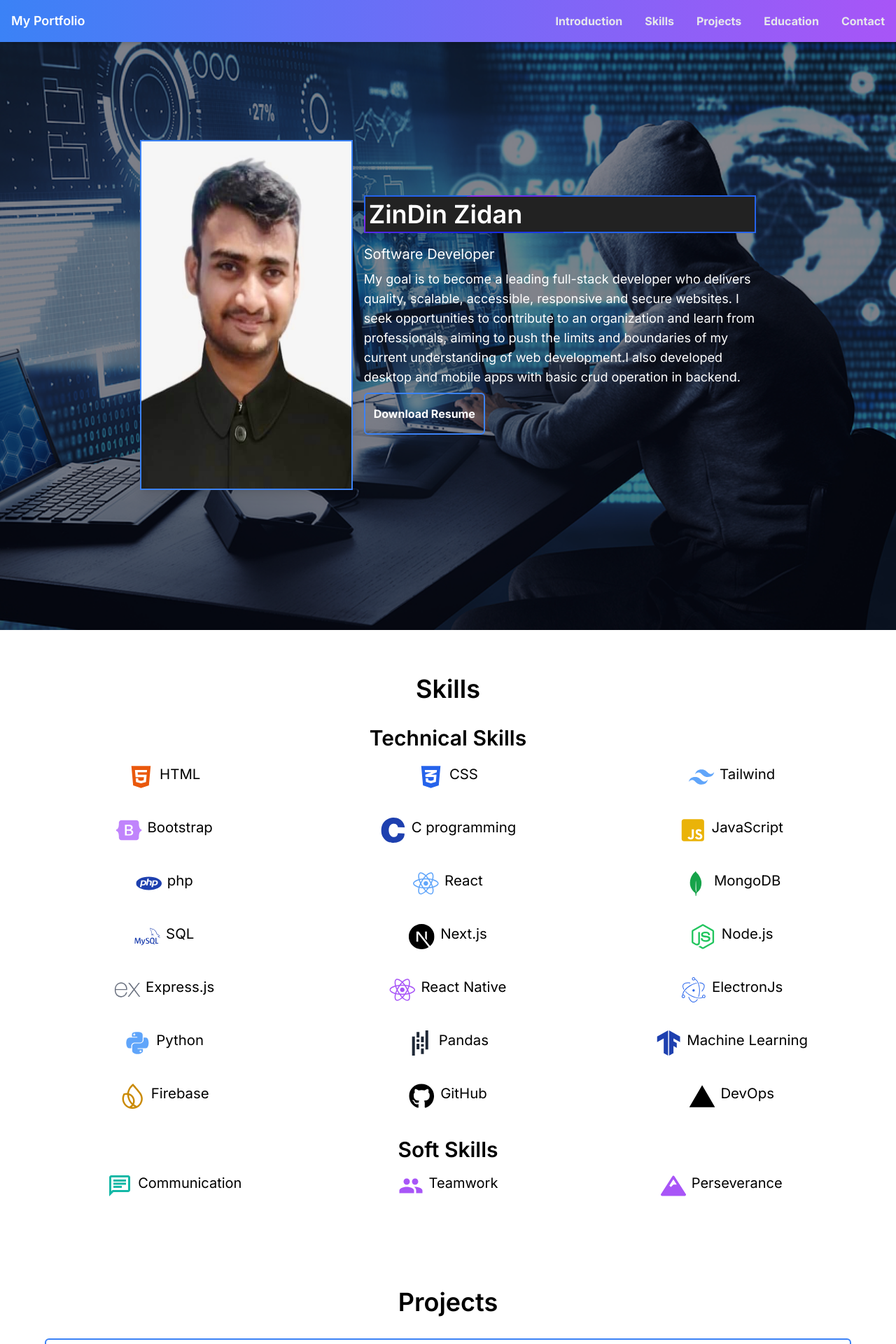
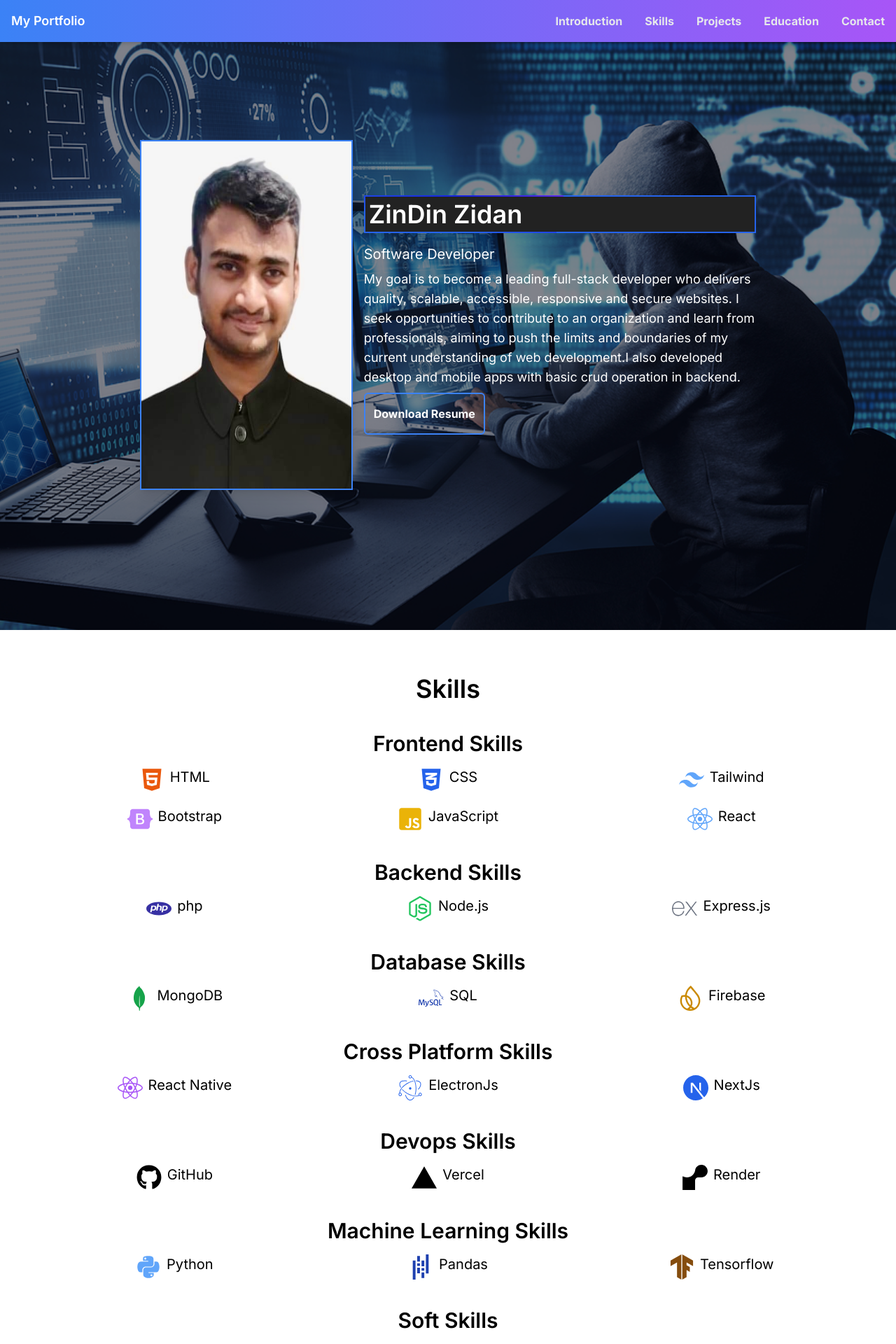
Before and after one commit to mzidan132/REACT_PROJECTS, a Next.js app in the folder PortfolioNextJs/: page / in a window 1280 px wide. Shown: the top 1920 px of the page at 70% size. Built offline with nearby package versions, Linux system fonts and the light colour scheme.

Commit message:
Add files via upload

```diff
--- a/PortfolioNextJs/package.json
+++ b/PortfolioNextJs/package.json
@@ -10,6 +10,7 @@
   },
   "dependencies": {
     "@emailjs/browser": "^4.3.3",
+    "aos": "^2.3.4",
     "emailjs": "^4.0.3",
     "framer-motion": "^11.5.4",
     "next": "14.2.4",
--- a/PortfolioNextJs/src/app/globals.css
+++ b/PortfolioNextJs/src/app/globals.css
@@ -5,21 +5,6 @@
 html{
     scroll-behavior: smooth;
 }
- .faded{
-    transition:0.1s;
-    animation:fadeIn 2s;
-  }
-  @keyframes fadeIn {
-    0% {
-      opacity: 0;
-    }
-    50% {
-      opacity: 0.5;
-    }
-    100%{
-      opacity:1;
-    }
-  }
 .card .inner {
     padding: 5px;
     background: #222;
@@ -89,7 +74,7 @@ html{
   .slide-in-text {
     transform: translateX(-100%);
     opacity: 0;
-    transition: transform 0.5s ease-out, opacity 1s ease-out;
+    transition: transform 0.3s ease-out, opacity 0.2s ease-out;
   }
 
   .slide-in-text-loaded {
@@ -114,3 +99,24 @@ html{
     transition: transform 2s ease-in-out;
     animation: increaseTextWidth 2s ease-in-out infinite;
   }
+
+  .faded{
+    transition:0.1s;
+    animation:fadeIn 2s;
+  }
+  @keyframes fadeIn {
+    0% {
+      opacity: 0;
+    }
+    50% {
+      opacity: 0.5;
+    }
+    100%{
+      opacity:1;
+    }
+  }
+  .anim{
+    width: 80%;
+    margin:10px auto;
+    background-color:blue
+  }
--- a/PortfolioNextJs/src/app/page.js
+++ b/PortfolioNextJs/src/app/page.js
@@ -5,7 +5,6 @@ import Header from "@/components/Header";
 import Introduction from "@/components/Introduction";
 import Projects from "@/components/Projects";
 import Skills from "@/components/skills";
-
 
 export default function Home() {
   return (
--- a/PortfolioNextJs/src/components/Header.jsx
+++ b/PortfolioNextJs/src/components/Header.jsx
@@ -32,7 +32,6 @@ function Header() {
         <div className="md:hidden mt-2 space-y-2 bg-gradient-to-r from-blue-500 to-purple-500 p-4 rounded-lg shadow-lg">
           <a href="#introduction" onClick={() => setIsOpen(false)} className="block px-4 py-2 text-gray-200 hover:text-white transition duration-300">Introduction</a>
           <a href="#skills" onClick={() => setIsOpen(false)} className="block px-4 py-2 text-gray-200 hover:text-white transition duration-300">Skills</a>
-          <a href="#experience" onClick={() => setIsOpen(false)} className="block px-4 py-2 text-gray-200 hover:text-white transition duration-300">Experience</a>
           <a href="#projects" onClick={() => setIsOpen(false)} className="block px-4 py-2 text-gray-200 hover:text-white transition duration-300">Projects</a>
           <a href="#education" onClick={() => setIsOpen(false)} className="block px-4 py-2 text-gray-200 hover:text-white transition duration-300">Education</a>
           <a href="#contact" onClick={() => setIsOpen(false)} className="block px-4 py-2 text-gray-200 hover:text-white transition duration-300">Contact</a>
--- a/PortfolioNextJs/src/components/Introduction.jsx
+++ b/PortfolioNextJs/src/components/Introduction.jsx
@@ -11,15 +11,16 @@ function Introduction() {
       document.querySelector('.slide-in-text').classList.add('slide-in-text-loaded');
     }, 1000); // 1-second delay
   }, []);
+
   return (
     <section id="introduction" className="relative bg-cover bg-center p-16 md:p-[200px] flex flex-col md:flex-row items-center justify-around mx-auto" style={{ backgroundImage: `url(bg.jpg)` }}>
       <div className='absolute top-0 right-0 left-0 bottom-0 bg-slate-950 opacity-50 z-20'>
       </div>
-      <div className="faded mb-6 md:mb-0 z-30 relative">
+      <div className="mb-6 md:mb-0 z-30 relative faded">
         <img
           src="pic-1.jpg"
           alt="Profile"
-          className="w-32 h-32 md:w-[400px] cursor-pointer transform hover:scale-105 transition duration-300 md:h-[500px] border-2 border-solid border-blue-500 shadow-lg mx-auto"
+          className="w-32 h-32 md:w-[400px] cursor-pointer md:h-[500px] border-2 border-solid border-blue-500 shadow-lg mx-auto"
         />
       </div>
       <div className="text-center md:text-left md:ml-4 relative z-30 text-white">
--- /dev/null
+++ b/PortfolioNextJs/src/components/onscroll.jsx
@@ -0,0 +1,20 @@
+"use client"
+import React from 'react';
+import {useEffect} from 'react'
+import AOS from 'aos'
+import 'aos/dist/aos.css'
+const Onscroll = () =>{
+  useEffect(()=>{
+    AOS.init({duration:2000})
+  },[])
+  return(
+    <>
+
+    <div data-aos="fade-right">
+      <div style={{width:90,backgroundColor:'red'}}></div>
+    </div>
+    <div style={{width:90,backgroundColor:'red'}}></div>
+    </>
+  );
+}
+export default Onscroll
--- /dev/null
+++ b/PortfolioNextJs/src/components/skills - Copy.jsx
@@ -0,0 +1,75 @@
+"use client";
+import React from 'react';
+import { FaHtml5, FaCss3Alt, FaJsSquare, FaReact, FaNodeJs, FaPython, FaGitAlt, FaGithub,FaMountain } from 'react-icons/fa';
+import { SiMongodb,SiElectron, SiNextdotjs, SiExpress, SiPandas, SiFirebase, SiC, SiTailwindcss,SiVercel,SiTensorflow, SiBootstrap, SiPhp, SiMysql } from 'react-icons/si';
+import { MdPeople, MdOutlineChat } from 'react-icons/md';
+
+function Skills() {
+  const technicalSkills = [
+    { name: 'HTML', icon: <FaHtml5 className="text-orange-600" /> },
+    { name: 'CSS', icon: <FaCss3Alt className="text-blue-600" /> },
+    { name: 'Tailwind', icon: <SiTailwindcss className="text-blue-400" /> },
+    {name:'Bootstrap',icon:<SiBootstrap className="text-purple-400" />},
+    { name: 'C programming', icon: <SiC className="text-blue-800" /> },
+    { name: 'JavaScript', icon: <FaJsSquare className="text-yellow-500" /> },
+    { name: 'php', icon: <SiPhp className="text-blue-800" /> },
+    { name: 'React', icon: <FaReact className="text-blue-400" /> },
+    { name: 'MongoDB', icon: <SiMongodb className="text-green-600" /> },
+    { name: 'SQL', icon: <SiMysql className="text-blue-800" /> },
+    { name: 'Next.js', icon: <SiNextdotjs className="text-black" /> },
+    { name: 'Node.js', icon: <FaNodeJs className="text-green-500" /> },
+    { name: 'Express.js', icon: <SiExpress className="text-gray-500" /> },
+    { name: 'React Native', icon: <FaReact className="text-purple-500" /> },
+    { name: 'ElectronJs', icon: <SiElectron className="text-blue-600" /> },
+    { name: 'Python', icon: <FaPython className="text-blue-400" /> },
+    { name: 'Pandas', icon: <SiPandas className="text-gray-800" /> },
+    { name: 'Machine Learning', icon: <SiTensorflow className="text-blue-800" /> },
+    { name: 'Firebase', icon: <SiFirebase className="text-yellow-600" /> },
+
+    { name: 'GitHub', icon: <FaGithub className="text-black" /> },
+    { name: 'DevOps', icon: <SiVercel className="text-grey-500" /> },
+  ];
+
+  const softSkills = [
+    { name: 'Communication', icon: <MdOutlineChat className="text-teal-500" /> },
+    { name: 'Teamwork', icon: <MdPeople className="text-purple-500" /> },
+    { name: 'Perseverance', icon: <FaMountain className="text-purple-500" /> }
+
+  ];
+
+  return (
+    <section id="skills" className="p-8 md:p-16  mx-auto">
+      <h2 className="text-3xl md:text-4xl font-semibold mb-8 text-center">Skills</h2>
+      <h3 className="text-2xl md:text-3xl font-semibold mb-4 text-center">Technical Skills</h3>
+      <div className="grid grid-cols-2 md:grid-cols-3 gap-10 mt-5 place-items-center skill-text">
+        {technicalSkills.map((skill, index) => (
+          <div key={index} className="">
+            <div className="">
+              <div className="text-4xl flex">
+                {skill.icon}
+                <p className="ml-2 text-lg md:text-xl">{skill.name}</p>
+              </div>
+
+            </div>
+          </div>
+        ))}
+      </div>
+      <h3 className="text-2xl md:text-3xl font-semibold mb-4 text-center mt-10">Soft Skills</h3>
+      <div className="grid grid-cols-2 md:grid-cols-3 gap-5 place-items-center">
+        {softSkills.map((skill, index) => (
+          <div key={index} className="">
+            <div className="">
+              <div className="text-4xl flex">
+                {skill.icon}
+                <p className="ml-2 text-lg md:text-xl">{skill.name}</p>
+              </div>
+
+            </div>
+          </div>
+        ))}
+      </div>
+    </section>
+  );
+}
+
+export default Skills;
--- a/PortfolioNextJs/src/components/skills.jsx
+++ b/PortfolioNextJs/src/components/skills.jsx
@@ -1,34 +1,54 @@
 "use client";
 import React from 'react';
+import {useEffect} from 'react'
+import AOS from 'aos'
+import 'aos/dist/aos.css'
 import { FaHtml5, FaCss3Alt, FaJsSquare, FaReact, FaNodeJs, FaPython, FaGitAlt, FaGithub,FaMountain } from 'react-icons/fa';
-import { SiMongodb,SiElectron, SiNextdotjs, SiExpress, SiPandas, SiFirebase, SiC, SiTailwindcss,SiVercel,SiTensorflow, SiBootstrap, SiPhp, SiMysql } from 'react-icons/si';
+import { SiMongodb,SiElectron, SiNextdotjs, SiExpress, SiPandas, SiFirebase, SiRender, SiTailwindcss,SiVercel,SiTensorflow, SiBootstrap, SiPhp, SiMysql } from 'react-icons/si';
 import { MdPeople, MdOutlineChat } from 'react-icons/md';
 
 function Skills() {
-  const technicalSkills = [
+  useEffect(()=>{
+    AOS.init({duration:500})
+  },[])
+
+  const frontendSkills = [
     { name: 'HTML', icon: <FaHtml5 className="text-orange-600" /> },
     { name: 'CSS', icon: <FaCss3Alt className="text-blue-600" /> },
     { name: 'Tailwind', icon: <SiTailwindcss className="text-blue-400" /> },
     {name:'Bootstrap',icon:<SiBootstrap className="text-purple-400" />},
-    { name: 'C programming', icon: <SiC className="text-blue-800" /> },
     { name: 'JavaScript', icon: <FaJsSquare className="text-yellow-500" /> },
-    { name: 'php', icon: <SiPhp className="text-blue-800" /> },
     { name: 'React', icon: <FaReact className="text-blue-400" /> },
+  ];
+
+  const backendSkills = [
+    { name: 'php', icon: <SiPhp className="text-indigo-800" /> },
+    { name: 'Node.js', icon: <FaNodeJs className="text-green-500" /> },
+    { name: 'Express.js', icon: <SiExpress className="text-gray-500" /> },
+  ];
+
+  const mlSkills=[
+    { name: 'Python', icon: <FaPython className="text-blue-400" /> },
+    { name: 'Pandas', icon: <SiPandas className="text-blue-800" /> },
+    { name: 'Tensorflow', icon: <SiTensorflow className="text-yellow-800" /> },
+  ];
+
+  const crossplatformSkills=[
+    { name: 'React Native', icon: <FaReact className="text-purple-500" /> },
+    { name: 'ElectronJs', icon: <SiElectron className="text-blue-600" /> },
+    { name: 'NextJs', icon: <SiNextdotjs className="text-blue-600" /> },
+  ];
+
+  const dbSkills=[
     { name: 'MongoDB', icon: <SiMongodb className="text-green-600" /> },
     { name: 'SQL', icon: <SiMysql className="text-blue-800" /> },
-    { name: 'Next.js', icon: <SiNextdotjs className="text-black" /> },
-    { name: 'Node.js', icon: <FaNodeJs className="text-green-500" /> },
-    { name: 'Express.js', icon: <SiExpress className="text-gray-500" /> },
-    { name: 'React Native', icon: <FaReact className="text-purple-500" /> },
-    { name: 'ElectronJs', icon: <SiElectron className="text-blue-600" /> },
-    { name: 'Python', icon: <FaPython className="text-blue-400" /> },
-    { name: 'Pandas', icon: <SiPandas className="text-gray-800" /> },
-    { name: 'Machine Learning', icon: <SiTensorflow className="text-blue-800" /> },
     { name: 'Firebase', icon: <SiFirebase className="text-yellow-600" /> },
-
+  ]
+  const devopsSkills=[
     { name: 'GitHub', icon: <FaGithub className="text-black" /> },
-    { name: 'DevOps', icon: <SiVercel className="text-grey-500" /> },
-  ];
+    { name: 'Vercel', icon: <SiVercel className="text-grey-500" /> },
+    { name: 'Render', icon: <SiRender /> },
+  ]
 
   const softSkills = [
     { name: 'Communication', icon: <MdOutlineChat className="text-teal-500" /> },
@@ -40,9 +60,10 @@ function Skills() {
   return (
     <section id="skills" className="p-8 md:p-16  mx-auto">
       <h2 className="text-3xl md:text-4xl font-semibold mb-8 text-center">Skills</h2>
-      <h3 className="text-2xl md:text-3xl font-semibold mb-4 text-center">Technical Skills</h3>
-      <div className="grid grid-cols-2 md:grid-cols-3 gap-10 mt-5 place-items-center skill-text">
-        {technicalSkills.map((skill, index) => (
+
+      <h3 className="text-2xl md:text-3xl font-semibold mb-4 text-center mt-10">Frontend Skills</h3>
+      <div className="grid grid-cols-1 md:grid-cols-3 gap-5 place-items-center" data-aos="zoom-in">
+        {frontendSkills.map((skill, index) => (
           <div key={index} className="">
             <div className="">
               <div className="text-4xl flex">
@@ -54,8 +75,84 @@ function Skills() {
           </div>
         ))}
       </div>
+
+      <h3 className="text-2xl md:text-3xl font-semibold mb-4 text-center mt-10">Backend Skills</h3>
+      <div className="grid grid-cols-1 md:grid-cols-3 gap-5 place-items-center" data-aos="zoom-in">
+        {backendSkills.map((skill, index) => (
+          <div key={index} className="">
+            <div className="">
+              <div className="text-4xl flex">
+                {skill.icon}
+                <p className="ml-2 text-lg md:text-xl">{skill.name}</p>
+              </div>
+
+            </div>
+          </div>
+        ))}
+      </div>
+
+      <h3 className="text-2xl md:text-3xl font-semibold mb-4 text-center mt-10">Database Skills</h3>
+      <div className="grid grid-cols-1 md:grid-cols-3 gap-5 place-items-center" data-aos="zoom-in">
+        {dbSkills.map((skill, index) => (
+          <div key={index} className="">
+            <div className="">
+              <div className="text-4xl flex">
+                {skill.icon}
+                <p className="ml-2 text-lg md:text-xl">{skill.name}</p>
+              </div>
+
+            </div>
+          </div>
+        ))}
+      </div>
+
+      <h3 className="text-2xl md:text-3xl font-semibold mb-4 text-center mt-10">Cross Platform Skills</h3>
+      <div className="grid grid-cols-1 md:grid-cols-3 gap-5 place-items-center" data-aos="zoom-in">
+        {crossplatformSkills.map((skill, index) => (
+          <div key={index} className="">
+            <div className="">
+              <div className="text-4xl flex">
+                {skill.icon}
+                <p className="ml-2 text-lg md:text-xl">{skill.name}</p>
+              </div>
+
+            </div>
+          </div>
+        ))}
+      </div>
+
+      <h3 className="text-2xl md:text-3xl font-semibold mb-4 text-center mt-10">Devops Skills</h3>
+      <div className="grid grid-cols-1 md:grid-cols-3 gap-5 place-items-center" data-aos="zoom-in">
+        {devopsSkills.map((skill, index) => (
+          <div key={index} className="">
+            <div className="">
+              <div className="text-4xl flex">
+                {skill.icon}
+                <p className="ml-2 text-lg md:text-xl">{skill.name}</p>
+              </div>
+
+            </div>
+          </div>
+        ))}
+      </div>
+
+      <h3 className="text-2xl md:text-3xl font-semibold mb-4 text-center mt-10">Machine Learning Skills</h3>
+      <div className="grid grid-cols-1 md:grid-cols-3 gap-5 place-items-center" data-aos="zoom-in">
+        {mlSkills.map((skill, index) => (
+          <div key={index} className="">
+            <div className="">
+              <div className="text-4xl flex">
+                {skill.icon}
+                <p className="ml-2 text-lg md:text-xl">{skill.name}</p>
+              </div>
+
+            </div>
+          </div>
+        ))}
+      </div>
+
       <h3 className="text-2xl md:text-3xl font-semibold mb-4 text-center mt-10">Soft Skills</h3>
-      <div className="grid grid-cols-2 md:grid-cols-3 gap-5 place-items-center">
+      <div className="grid grid-cols-1 md:grid-cols-3 gap-5 place-items-center" data-aos="zoom-in">
         {softSkills.map((skill, index) => (
           <div key={index} className="">
             <div className="">
--- a/PortfolioNextJs/tailwind.config.js
+++ b/PortfolioNextJs/tailwind.config.js
@@ -17,6 +17,14 @@ module.exports = {
         '103': '1.03',  // Adding a custom scale value of 103%
         // Add more as needed
       },
+      fadeIn: {
+        '0%': { opacity: '0' },
+        '100%': { opacity: '1' },
+      },
+      animation: {
+        fadeIn: 'fadeIn 2s ease-in-out',
+        scaleUp: 'scaleUp 2s ease-in-out',
+      },
     },
   },
   plugins: [],
```
Also changed, not shown: 1 other file (tests, documents, lock files or other folders).
